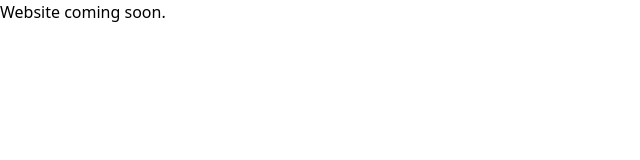
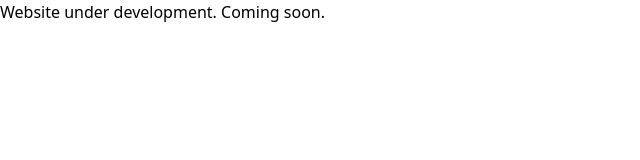
Before and after one commit to rplanier/laniersoft-solutions, a plain HTML site: page index.html in a window 1280 px wide. Shown: the whole page, without its empty margins (0-640 px from the left). Drawn offline with nearby package versions, Linux system fonts and the light colour scheme.

Commit message:
Update index.html

```diff
--- a/index.html
+++ b/index.html
@@ -9,7 +9,7 @@
   </head>
   <body>
     <main>
-        <p>Website coming soon.</p>
+        <p>Website under development. Coming soon.</p>
     </main>
   </body>
 </html>
```
